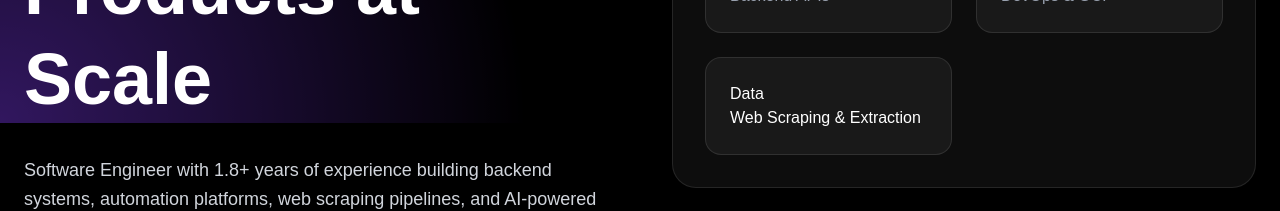
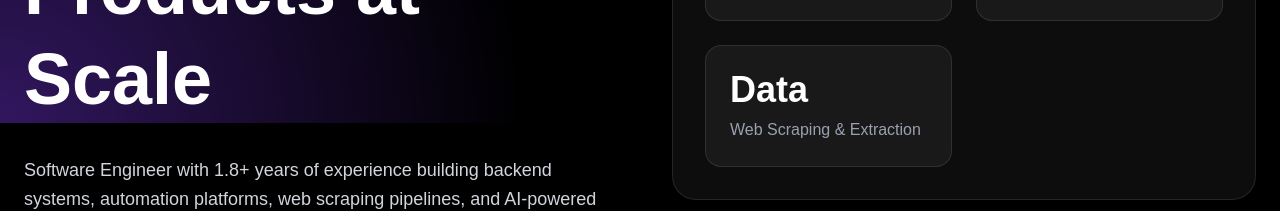
Before and after one commit to shikhar7077/portfolio, a Next.js app: page / in a window 1280 px wide. Shown: the part 677-888 px from the top of the page. Built offline with nearby package versions, Linux system fonts and the light colour scheme.

Commit message:
update font

```diff
--- a/app/page.tsx
+++ b/app/page.tsx
@@ -152,8 +152,8 @@ import { MdEmail } from "react-icons/md";export default function ShivamPortfolio
               </div>
 
               <div className="rounded-2xl bg-white/5 p-6 border border-white/10">
-                <h3>Data</h3>
-                <p>Web Scraping & Extraction</p>
+                <h3 className="text-4xl font-bold">Data</h3>
+                <p className="text-gray-400 mt-2">Web Scraping & Extraction</p>
               </div>
             </div>
           </div>
```
